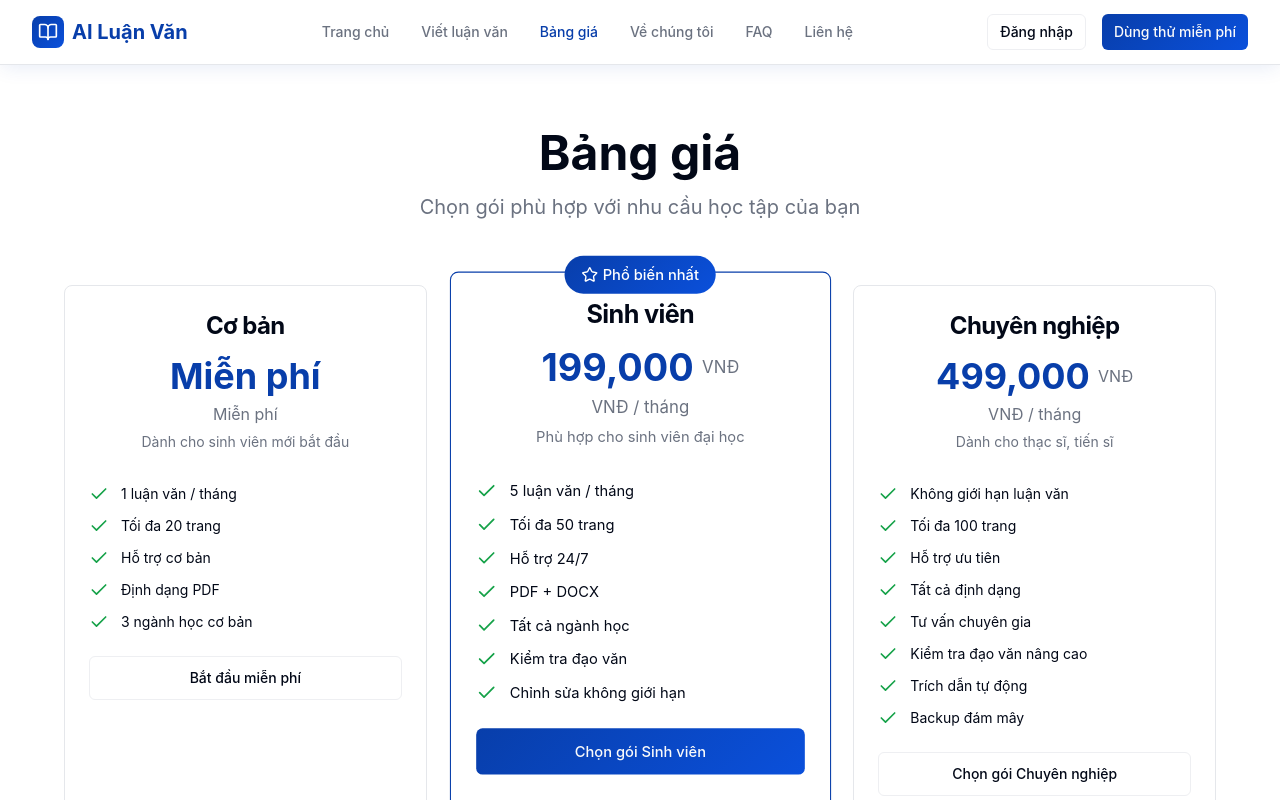
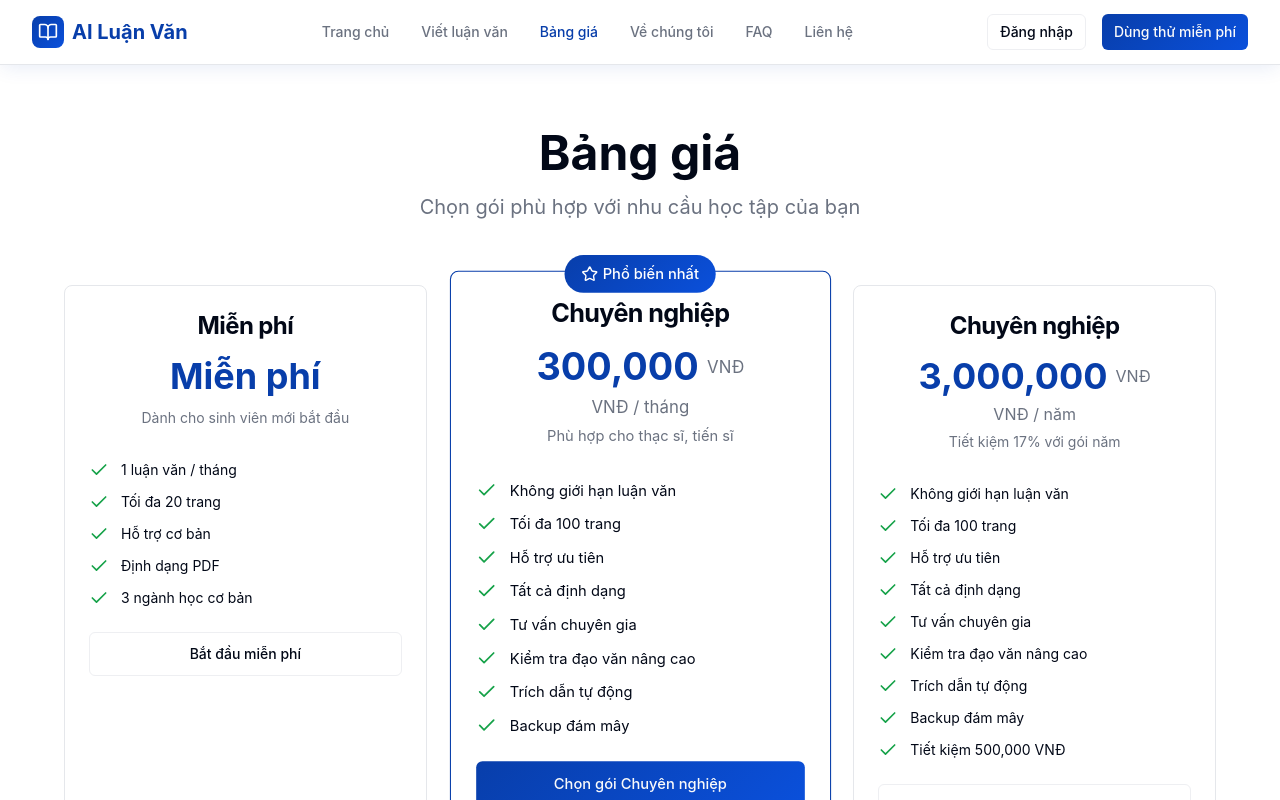
Before and after one commit to ggonevn2t4/ai-luanvan-viet, a React (Vite) app: page /pricing in a window 1280 px wide. Shown: the top 800 px of the page. Built offline with nearby package versions, Linux system fonts and the light colour scheme.

Commit message:
Update pricing page
Update pricing page to include three tiers: Free, Professional (300k/month), and Professional (3 million/year). Remove the Student plan.

```diff
--- a/src/pages/Pricing.tsx
+++ b/src/pages/Pricing.tsx
@@ -7,9 +7,9 @@ import { Check, Star } from "lucide-react";
 const Pricing = () => {
   const plans = [
     {
-      name: "Cơ bản",
+      name: "Miễn phí",
       price: "0",
-      period: "Miễn phí",
+      period: "",
       description: "Dành cho sinh viên mới bắt đầu",
       features: [
         "1 luận văn / tháng",
@@ -23,28 +23,10 @@ const Pricing = () => {
       popular: false
     },
     {
-      name: "Sinh viên",
-      price: "199,000",
+      name: "Chuyên nghiệp",
+      price: "300,000",
       period: "VNĐ / tháng",
-      description: "Phù hợp cho sinh viên đại học",
-      features: [
-        "5 luận văn / tháng",
-        "Tối đa 50 trang",
-        "Hỗ trợ 24/7",
-        "PDF + DOCX",
-        "Tất cả ngành học",
-        "Kiểm tra đạo văn",
-        "Chỉnh sửa không giới hạn"
-      ],
-      buttonText: "Chọn gói Sinh viên",
-      buttonVariant: "vietnamese" as const,
-      popular: true
-    },
-    {
-      name: "Chuyên nghiệp",
-      price: "499,000",
-      period: "VNĐ / tháng",
-      description: "Dành cho thạc sĩ, tiến sĩ",
+      description: "Phù hợp cho thạc sĩ, tiến sĩ",
       features: [
         "Không giới hạn luận văn",
         "Tối đa 100 trang",
@@ -56,6 +38,26 @@ const Pricing = () => {
         "Backup đám mây"
       ],
       buttonText: "Chọn gói Chuyên nghiệp",
+      buttonVariant: "vietnamese" as const,
+      popular: true
+    },
+    {
+      name: "Chuyên nghiệp",
+      price: "3,000,000",
+      period: "VNĐ / năm",
+      description: "Tiết kiệm 17% với gói năm",
+      features: [
+        "Không giới hạn luận văn",
+        "Tối đa 100 trang",
+        "Hỗ trợ ưu tiên",
+        "Tất cả định dạng",
+        "Tư vấn chuyên gia",
+        "Kiểm tra đạo văn nâng cao",
+        "Trích dẫn tự động",
+        "Backup đám mây",
+        "Tiết kiệm 500,000 VNĐ"
+      ],
+      buttonText: "Chọn gói năm",
       buttonVariant: "outline" as const,
       popular: false
     }
```
